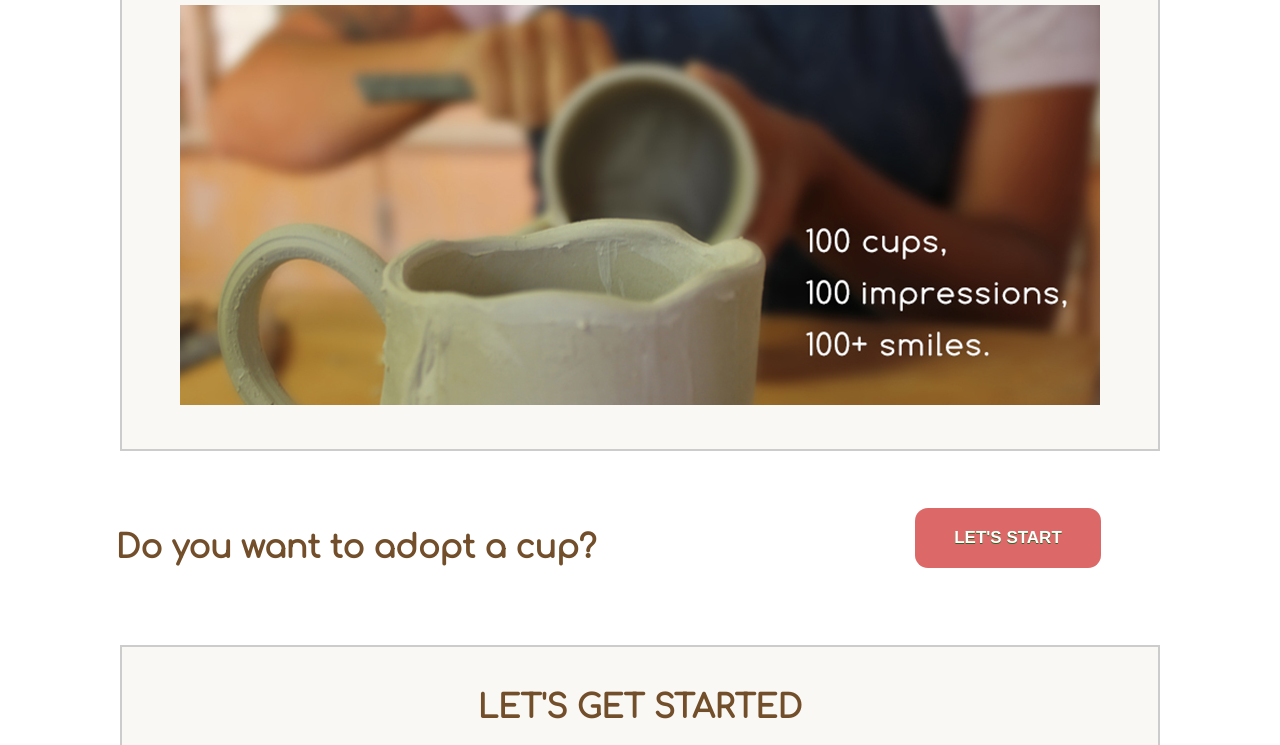
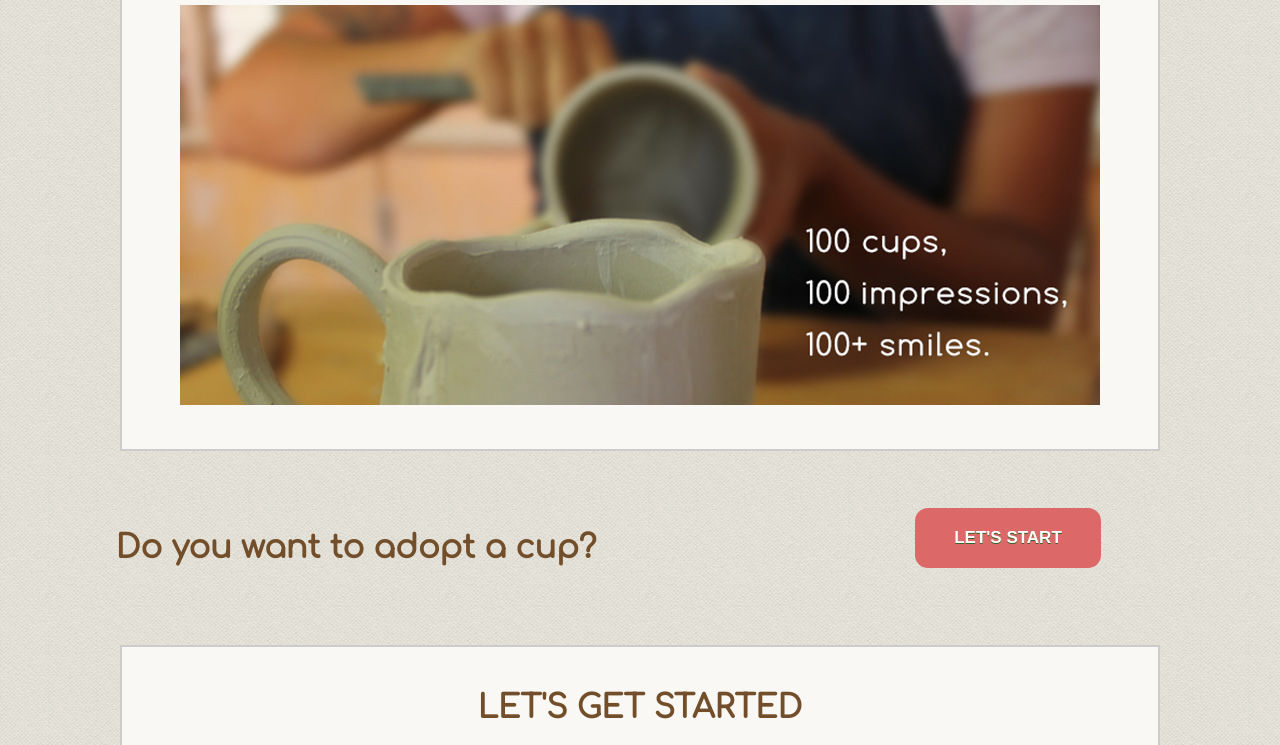
Before and after one commit to getzabel/getza-ceramics, a plain HTML site: page index.html in a window 1280 px wide. Shown: the part 291-1036 px from the top of the page. Drawn offline with Linux system fonts and the light colour scheme.

Commit message:
background

```diff
--- a/css/style.css
+++ b/css/style.css
@@ -14,7 +14,7 @@ dark gray:#707070
 
 
 body{
-	background-image: url("images/seamless_paper_texture.png");
+	background-image: url("../images/seamless_paper_texture.png");
 	background-repeat: repeat;
 	background-cover;
     width: 100%;
```
